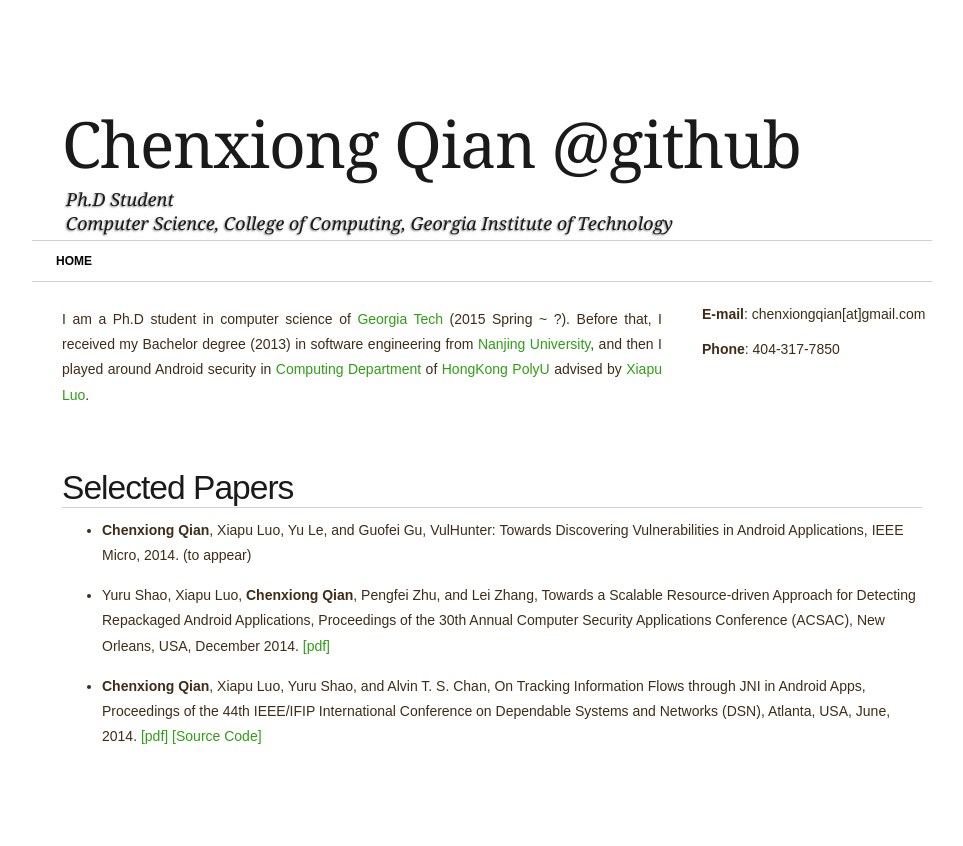
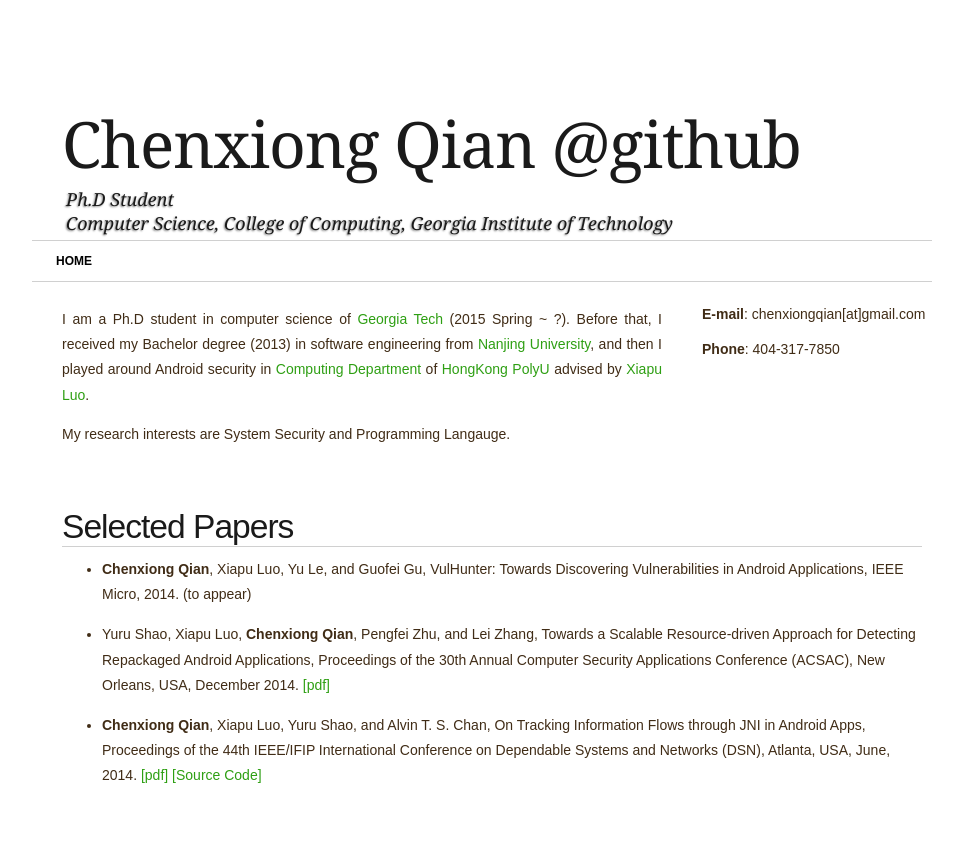
Before and after one commit to 0-14N/0-14N.github.io, a plain HTML site: page index.html in a window 1280 px wide. Shown: the whole page, without its empty margins (158-1121 px from the left). Before the commit the page ends 806 px from the top, so only its background shows below. Drawn offline with Linux system fonts and the light colour scheme.

Commit message:
update research interests

```diff
--- a/index.html
+++ b/index.html
@@ -45,6 +45,7 @@
 							<!--	<h2 class="title">Home</h2> -->
 							<p><!--<img src="images/photo.jpg" width="25%" height="25%" alt="" class="alignleft border"/> --> I am a Ph.D student in computer science of <a href="http://www.gatech.edu/">Georgia Tech</a> (2015 Spring ~ ?).
 							Before that, I received my Bachelor degree (2013) in software engineering from <a href="http://www.nju.edu.cn/english/">Nanjing University</a>, and then I played around Android security in <a href="http://www.comp.polyu.edu.hk/en/home/index.php">Computing Department</a> of <a href="http://www.polyu.edu.hk/web/en/home/index.html">HongKong PolyU</a> advised by <a href="http://www4.comp.polyu.edu.hk/~csxluo/">Xiapu Luo</a>. <!--Here is my <a href="CV.pdf">CV</a>.--></p>
+							<p>My research interests are System Security and Programming Langauge.</p>
 						</div>
 					</div>
 					<div style="clear: both;">&nbsp;</div>
```
